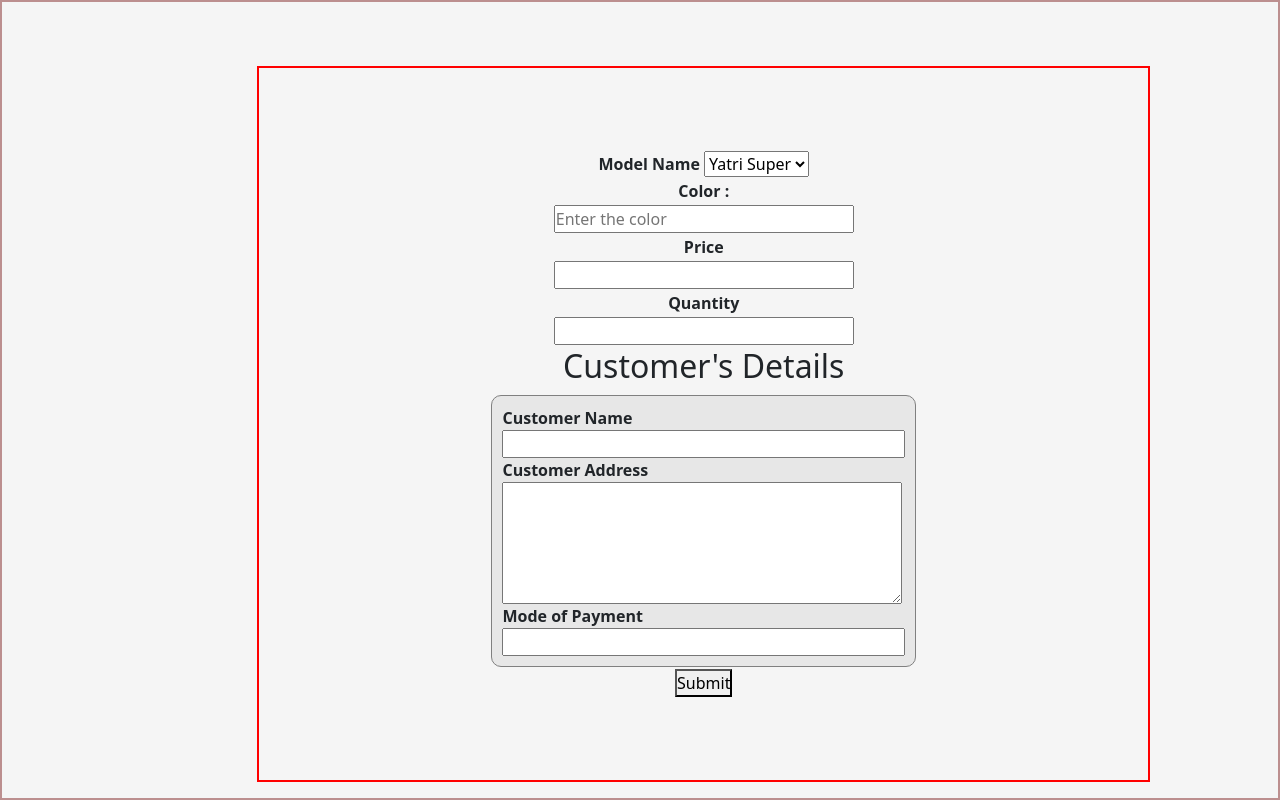
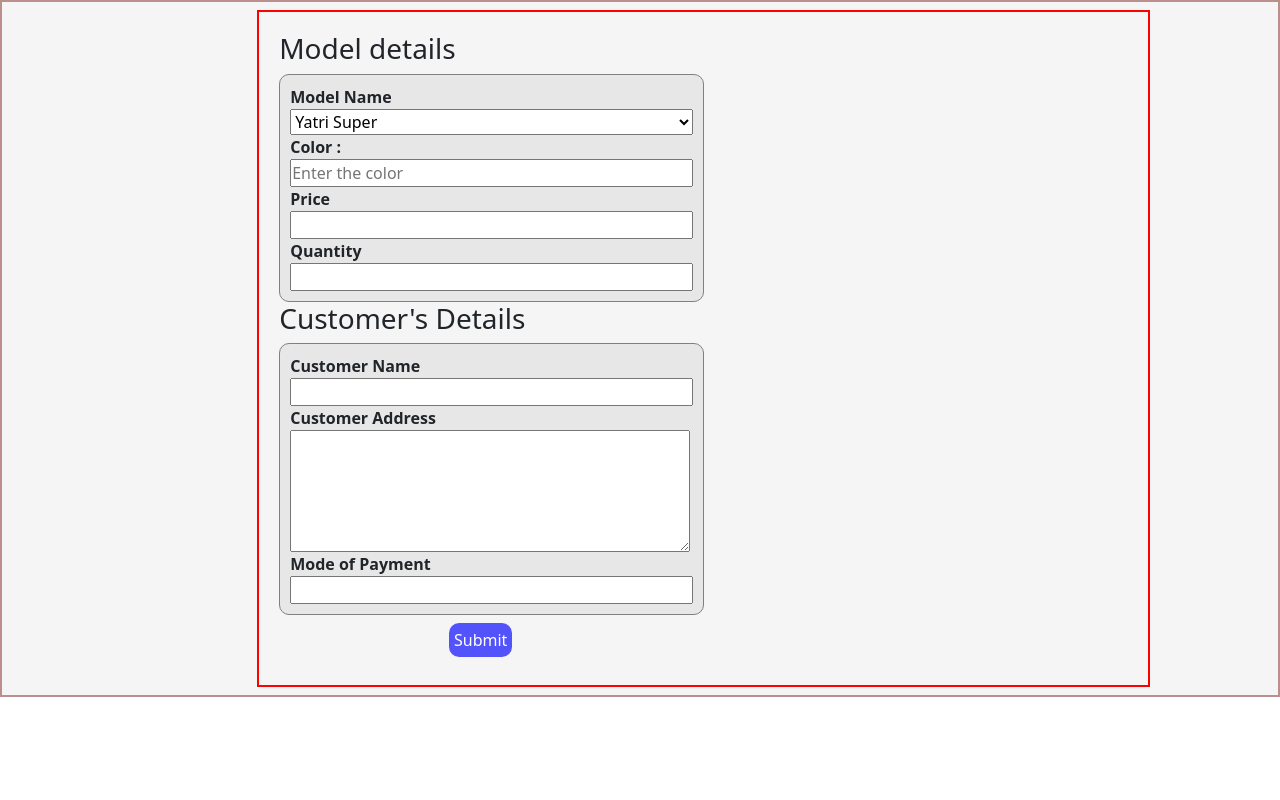
Before and after one commit to JavedALiShamma/Yatri-Invoice-generator, a plain HTML site: page index.html in a window 1280 px wide. Drawn offline with nearby package versions, Linux system fonts and the light colour scheme.

Commit message:
New verion 2.0

```diff
--- a/index.html
+++ b/index.html
@@ -9,7 +9,7 @@
     <title>Document</title>
 </head>
 <body>
-    <div class=" main-conatiner display-off">
+    <div id ="main-container"class=" main-conatiner display-off">
         <h2> TAX INVOICE </h2>
         <div class="company-details">
             <div class="company-deatils-left" id="company-details-left">
@@ -124,8 +124,10 @@
     </section>
   </div>
     <section class="form-section" id="form-section">
-        <form action="" class="main-form" id="main-form">
-            <div class="model-replace">
+        <form action="" class="main-form my-2" id="main-form">
+            <h3> Model details</h3>
+        <div class="model-replace">
+
             <label for="modelName"> Model Name</label>
             <select name="model-name" id="modelName">
                 <option value="yatri-super">Yatri Super</option>
@@ -137,14 +139,15 @@
                 <!-- <label for="newElement"> Product-Name</label>
                 <input type="text" name="newElement" id=""> -->
             </div>
-        </div>
+
             <label for="color-name"> Color :</label>
             <input type="text" name="color" id="color-name" placeholder="Enter the color">
             <label for="price">Price</label>
             <input type="number" name="price">
             <label for="qunatityPro">Quantity</label>
             <input type="number" name="qunatityPro" >
-            <h2> Customer's Details</h2>
+        </div>
+            <h3> Customer's Details</h3>
             <div class="customer-details-section">
                 <label for="customer-name"> Customer Name</label>
                 <input type="text" name="customer-name">
@@ -153,7 +156,7 @@
                 <label for="mode-payment"> Mode of Payment</label>
                 <input type="text" name="mode-payment">
             </div>
-            <button class="submit" id="submit">Submit</button>
+            <button class="submit my-2" id="submit">Submit</button>
         </form>
     </section>
 
--- a/script.js
+++ b/script.js
@@ -51,6 +51,11 @@ form.addEventListener("submit",function(e){
     // Here we have the gross total now we can add the gross total of the elements
     let grosstotalAmount=document.getElementById("grosstotal");
     grosstotalAmount.innerHTML=sumGross;
+    // Here we need to hide the form button and present the pdf
+    let formSection=document.getElementById("form-section");
+    formSection.classList.toggle("display-off");
+    let mainContainer=document.getElementById("main-container");
+    mainContainer.classList.toggle("display-off");
 });
 // here we need to add the find this element
 let modelName=document.getElementById("modelName");
--- a/style.css
+++ b/style.css
@@ -58,10 +58,11 @@ td{
 }
 .form-section{
     width: 100vw;
-    height: 100vh;
+    height: fit-content;
     background-color: whitesmoke;
     border: 2px solid rosybrown;
-    display: flex;
+    display: inline-block;
+
     /* flex-direction: column; */
     /* display: inline-block !important; */
     /* align-items: center; */
@@ -184,4 +185,26 @@ span{
     padding: 20px;
     margin-left: 20%;
     margin-top: 5%;
+    display: inline-block;
 }
+.model-replace{
+    width: 50%;
+    padding: 10px;
+    /* justify-content: center; */
+    border-radius: 10px;
+    /* height: 300px; */
+    /* height: auto; */
+    border: 1px solid grey;
+    background-color: #e7e7e7;
+    display: flex;
+    flex-direction: column;
+}
+#submit{
+    width: fit-content;
+    padding: 5px;
+    background-color: rgba(0, 0, 255, 0.658);
+    color: white;
+    border: none;
+    border-radius: 10px;
+    margin-left: 20%;
+}
```
